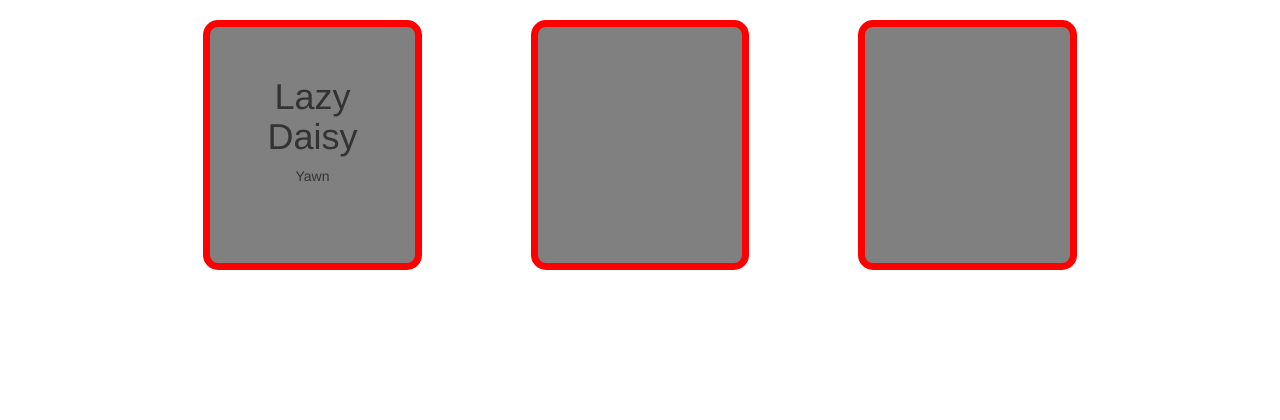
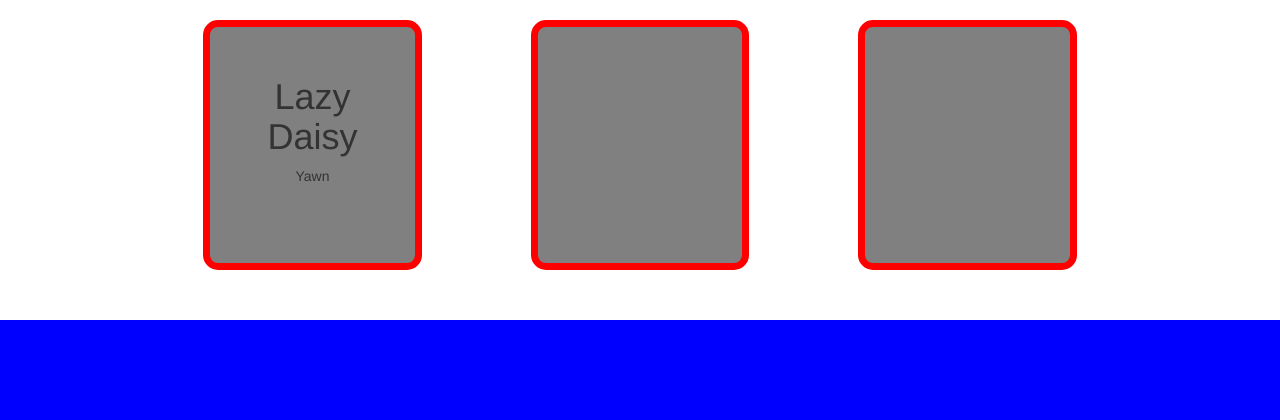
Before and after one commit to Lance-Martin/weekendDecider, a PHP site: page /index.html in a window 1280 px wide. Shown: the part 443-863 px from the top of the page. Before the commit the page ends 800 px from the top, so only its background shows below. Run offline with PHP 8.4, Linux system fonts and the light colour scheme.

Commit message:
footer added

```diff
--- a/assets/css/style.css
+++ b/assets/css/style.css
@@ -22,3 +22,13 @@
 #instructions {
   text-align: center;
 }
+
+
+.footer {
+  position: relative;
+  margin-top: 50px;
+  height: 100px;
+  clear:both;
+  padding-top:20px;
+  background-color: blue;
+}
--- a/index.html
+++ b/index.html
@@ -28,6 +28,7 @@
       <div class="col-md-2 col-md-offset-1" id = "a3"></div>
     </div>
 
+    <footer class="footer"></footer>
 
     <script src="https://code.jquery.com/jquery-2.2.3.js" integrity="sha256-laXWtGydpwqJ8JA+X9x2miwmaiKhn8tVmOVEigRNtP4=" crossorigin="anonymous"></script>
     <script type = "text/javascript" src="assets/javascript/app.js"></script>
```
Also changed, not shown: assets/images/results-title.png (added).
